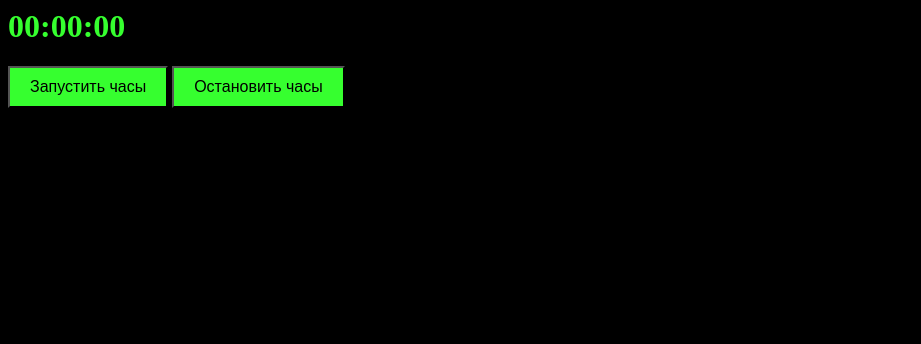
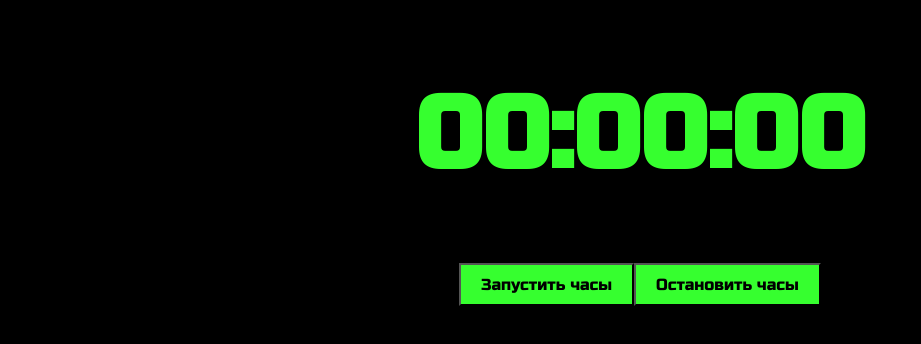
Before and after one commit to VladimirNikol/pre-course-hw-clock, a plain HTML site: page index.html in a window 1280 px wide. Shown: the whole page, without its empty margins (0-921 px from the left). Drawn offline with Linux system fonts and the light colour scheme.

Commit message:
add styles

```diff
--- a/styles.css
+++ b/styles.css
@@ -1,7 +1,7 @@
 body {
     background-color: rgb(0, 0, 0);
     color: rgb(54, 255, 47);
-    ПОДКЛЮЧАЕМ ШРИФТ
+    font-family: "Russo one", sans-serif;
     font-size: 50px
 }
 
@@ -11,17 +11,17 @@ button {
     color: black;
     padding: 10px 20px;
     font-size: 16px;
-    ПОДКЛЮЧАЕМ ШРИФТ
+    font-family: "Russo one", sans-serif;
 }
 
 
 .clockCase {
-    ПОДКЛЮЧАЕМ ФЛЕКСЫ
-    ПО ЦЕНТРУ
+    display: flex;
+    justify-content: center;
 }
 
 
 .buttonCase {
-    ПОДКЛЮЧАЕМ ФЛЕКСЫ
-    ПО ЦЕНТРУ
+    display: flex;
+    justify-content: center;
 }
```
